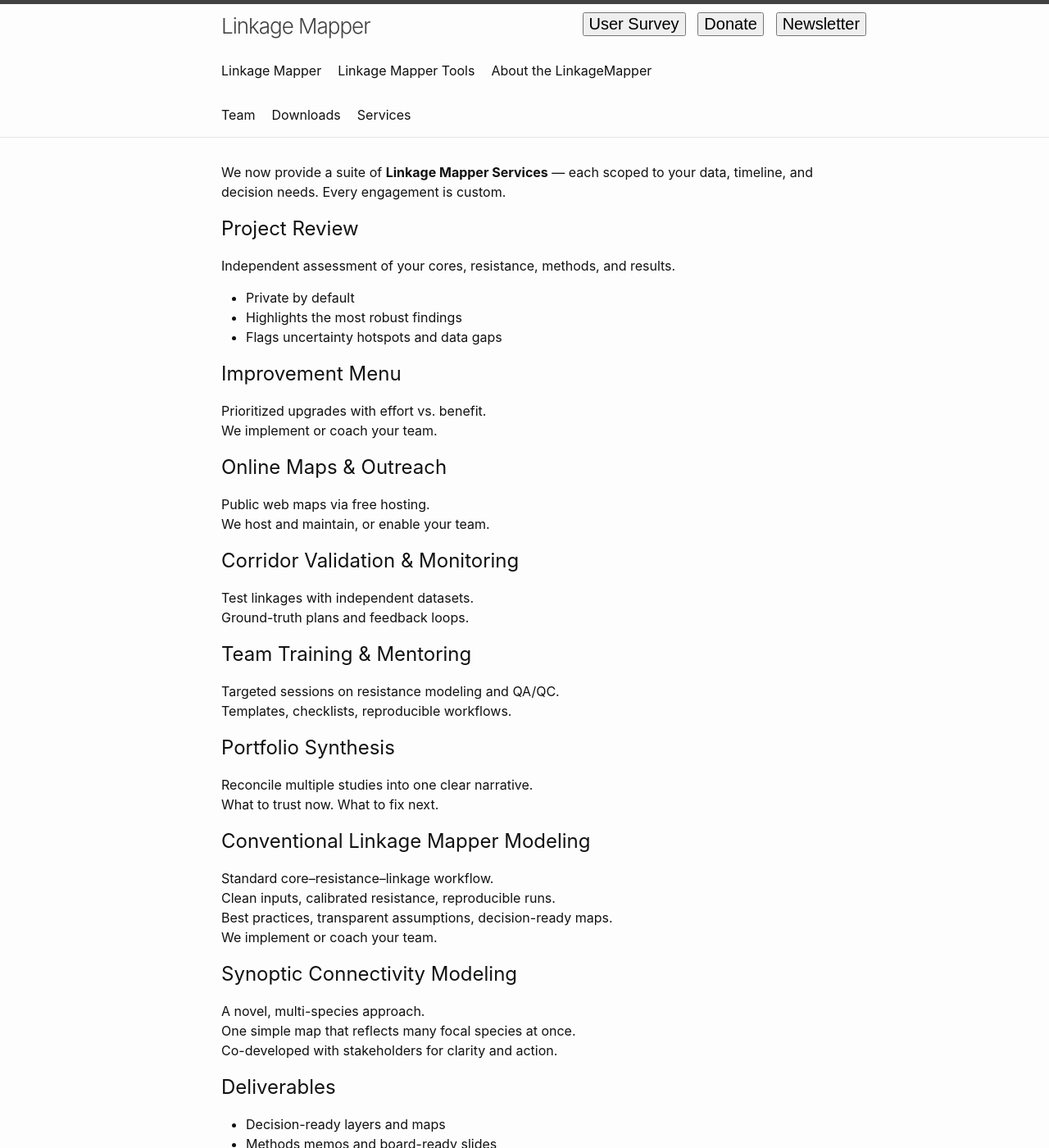
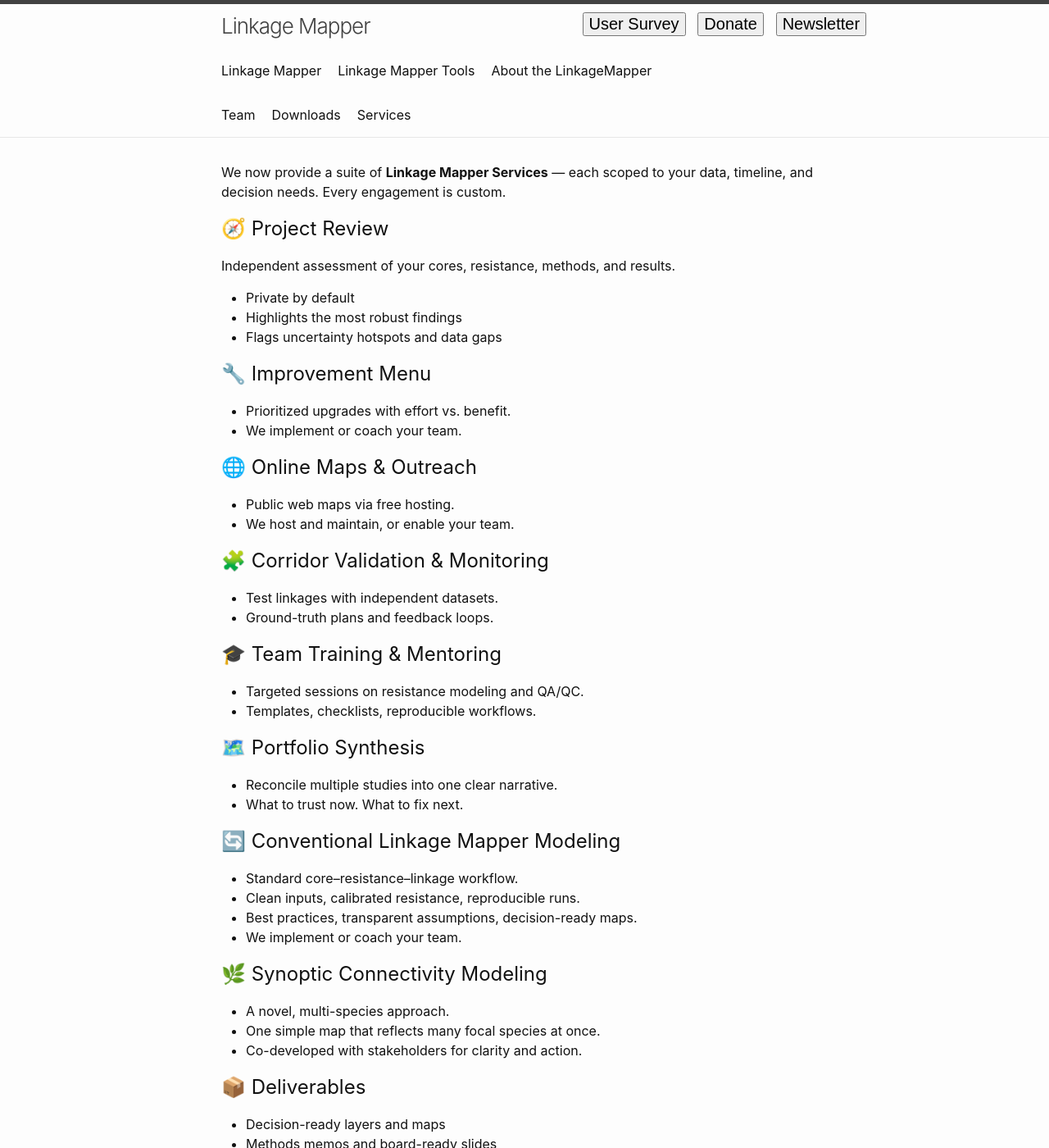
Before and after one commit to linkagescape/linkagemapper.org, a Jekyll site: the page built from services.md, in a window 1280 px wide and 1400 px high. Shown: the whole window at 82% size. Built offline with Jekyll 4.4.1, drawn with Linux system fonts in a browser that asks for light colours; comment, search, counter and statistics services are not loaded; some of the changed text lies outside the part shown.

```diff
--- a/services.md
+++ b/services.md
@@ -5,53 +5,53 @@ permalink: /services/
 ---
 We now provide a suite of **Linkage Mapper Services** — each scoped to your data, timeline, and decision needs. Every engagement is custom.
 
-## Project Review
+## 🧭 Project Review
 Independent assessment of your cores, resistance, methods, and results.
 * Private by default
 * Highlights the most robust findings
 * Flags uncertainty hotspots and data gaps
 
-## Improvement Menu
-Prioritized upgrades with effort vs. benefit.
-We implement or coach your team.
+## 🔧 Improvement Menu
+* Prioritized upgrades with effort vs. benefit.
+* We implement or coach your team.
 
-## Online Maps & Outreach
-Public web maps via free hosting.
-We host and maintain, or enable your team.
+## 🌐 Online Maps & Outreach
+* Public web maps via free hosting.
+* We host and maintain, or enable your team.
 
-## Corridor Validation & Monitoring
-Test linkages with independent datasets.
-Ground-truth plans and feedback loops.
+## 🧩 Corridor Validation & Monitoring
+* Test linkages with independent datasets.
+* Ground-truth plans and feedback loops.
 
-## Team Training & Mentoring
-Targeted sessions on resistance modeling and QA/QC.
-Templates, checklists, reproducible workflows.
+## 🎓 Team Training & Mentoring
+* Targeted sessions on resistance modeling and QA/QC.
+* Templates, checklists, reproducible workflows.
 
-## Portfolio Synthesis
-Reconcile multiple studies into one clear narrative.
-What to trust now. What to fix next.
+## 🗺️ Portfolio Synthesis
+* Reconcile multiple studies into one clear narrative.
+* What to trust now. What to fix next.
 
-## Conventional Linkage Mapper Modeling
-Standard core–resistance–linkage workflow.
-Clean inputs, calibrated resistance, reproducible runs.
-Best practices, transparent assumptions, decision-ready maps.
-We implement or coach your team.
+## 🔄 Conventional Linkage Mapper Modeling
+* Standard core–resistance–linkage workflow.
+* Clean inputs, calibrated resistance, reproducible runs.
+* Best practices, transparent assumptions, decision-ready maps.
+* We implement or coach your team.
 
-## Synoptic Connectivity Modeling
-A novel, multi-species approach.
-One simple map that reflects many focal species at once.
-Co-developed with stakeholders for clarity and action.
+## 🌿 Synoptic Connectivity Modeling
+* A novel, multi-species approach.
+* One simple map that reflects many focal species at once.
+* Co-developed with stakeholders for clarity and action.
 
-## Deliverables
+## 📦 Deliverables
 * Decision-ready layers and maps
 * Methods memos and board-ready slides
 
-## Grant Support & Partnerships
-Sharper scopes, budgets, and timelines.
-Can list LinkageMapper.org as lead NGO or add us as subcontractors.
+## 🤝 Grant Support & Partnerships
+* Sharper scopes, budgets, and timelines.
+* Can list LinkageMapper.org as lead NGO or add us as subcontractors.
 
-## How We Work
-Short scoping call and data check.
-À la carte or packaged. Clear pricing and ownership.
+## ⚙️ How We Work
+* Short scoping call and data check.
+* À la carte or packaged. Clear pricing and ownership.
 
 **Contact us:** [john.gallo@linkagemapper.org](mailto:john.gallo@linkagemapper.org)
```
